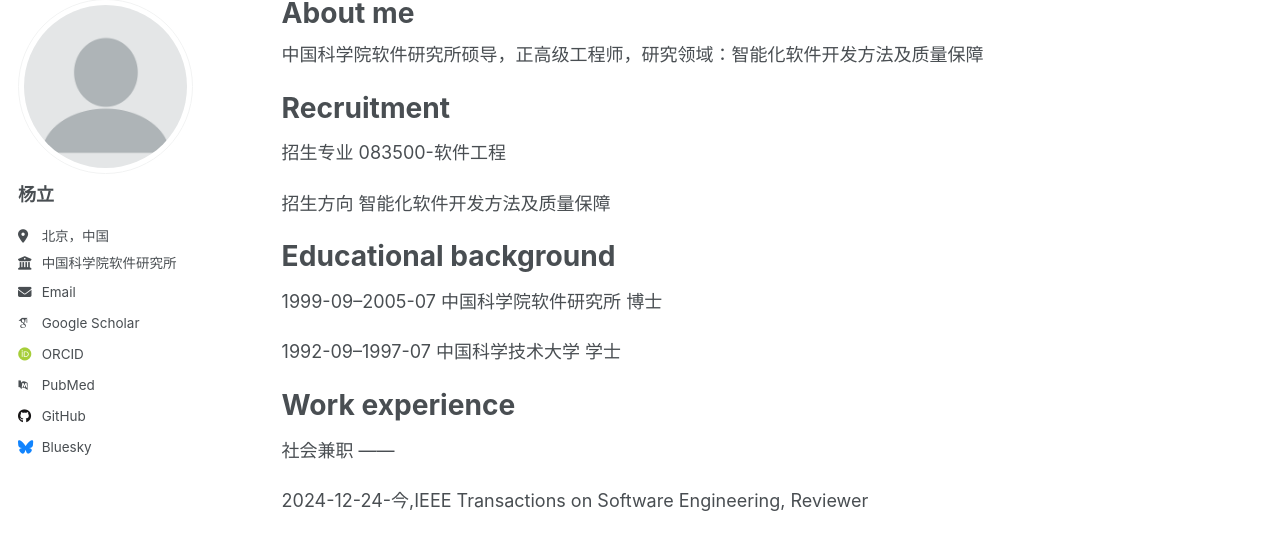
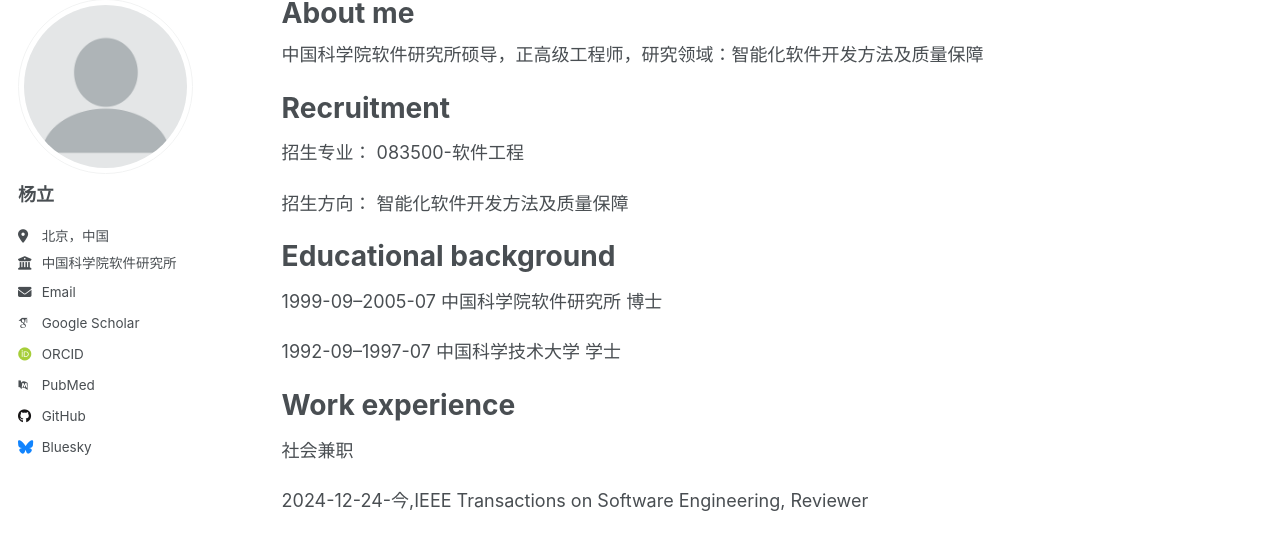
Before and after one commit to yangli8953/yangli8953.github.io, a Jekyll site: the page built from _pages/about.md, in a window 1280 px wide and 900 px high. Shown: the part 107-646 px from the top of the window. Built offline with Jekyll 4.4.1, drawn with Linux system fonts in a browser that asks for light colours; some web fonts are replaced.

```diff
--- a/_pages/about.md
+++ b/_pages/about.md
@@ -11,11 +11,9 @@ redirect_from:
 
 Recruitment
 ======
-招生专业
-083500-软件工程
+招生专业： 083500-软件工程
 
-招生方向
-智能化软件开发方法及质量保障
+招生方向： 智能化软件开发方法及质量保障
 
 Educational background
 ======
@@ -26,7 +24,6 @@ Educational background
 Work experience
 ======
 社会兼职
-------
 
 2024-12-24-今,IEEE Transactions on Software Engineering, Reviewer
 
```
